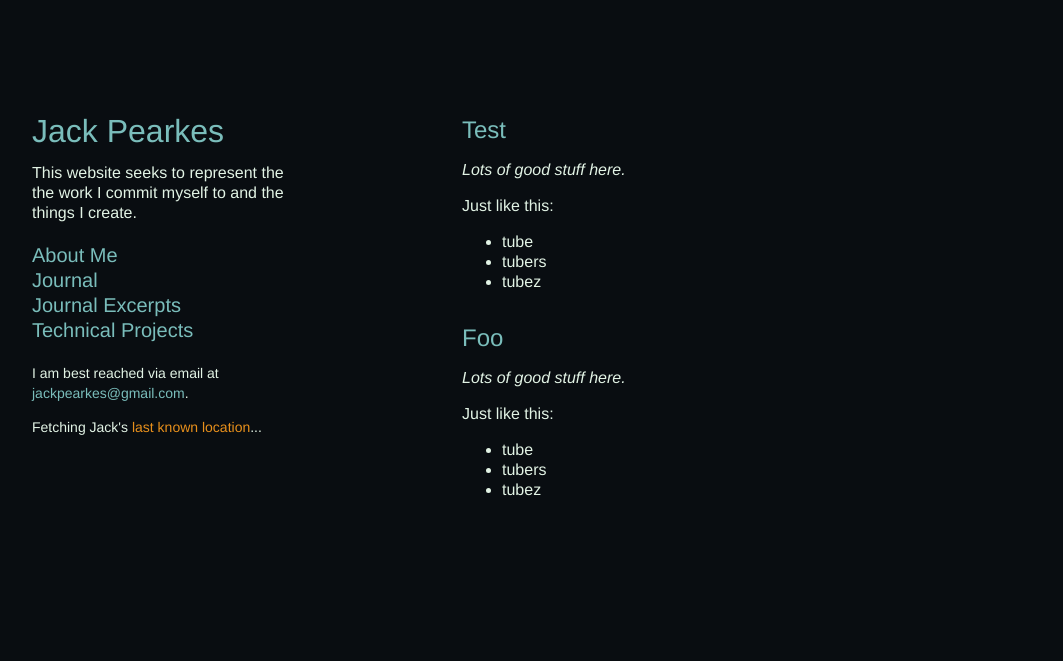
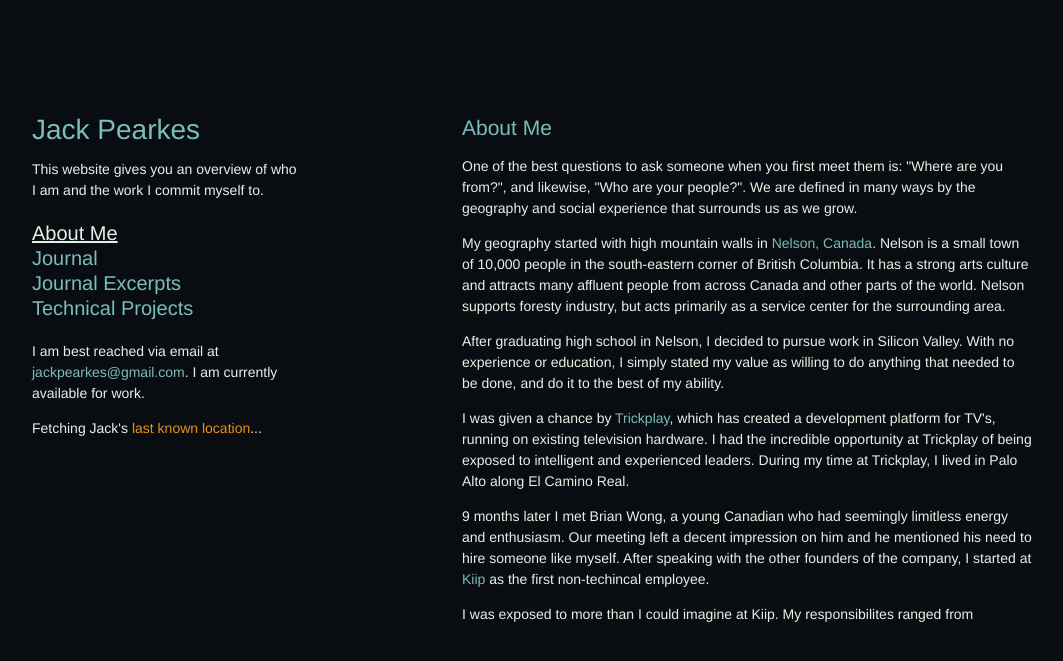
Before and after one commit to samsonpaul/jack.ly, a Flask app: page / in a window 1280 px wide. Shown: the top 661 px of the page, without its empty margins (123-1186 px from the left). Run offline with Flask 2, Linux system fonts and the light colour scheme; some libraries are stand-ins or nearby versions; some web fonts are replaced.

Commit message:
Update some content and start adding real stuff.

```diff
--- a/app.py
+++ b/app.py
@@ -7,7 +7,7 @@ import glob
 import markdown2
 from flask import Flask, render_template, abort
 
-DEFAULT_SECTION = 'technical-projects'
+DEFAULT_SECTION = 'about-me'
 
 # Main app and configuration
 app = Flask(__name__)
@@ -22,9 +22,7 @@ def list_sections():
     "Returns a list of sections from the filesystem."
     listed_sections = os.listdir('sections/')
     sections = [s for s in listed_sections if not s.startswith('.')]
-    print sections
     sections.sort()
-    print sections
     return sections
 
 
--- /dev/null
+++ b/sections/about-me/about-me.md
@@ -0,0 +1,30 @@
+One of the best questions to ask someone when you first meet them is:
+"Where are you from?", and likewise, "Who are your people?". We are
+defined in many ways by the geography and social experience that
+surrounds us as we grow.
+
+My geography started with high mountain walls in [Nelson, Canada](http://en.wikipedia.org/wiki/Nelson,_British_Columbia).
+Nelson is a small town of 10,000 people in the south-eastern corner of British
+Columbia. It has a strong arts culture and attracts many affluent people
+from across Canada and other parts of the world. Nelson supports foresty
+industry, but acts primarily as a service center for the surrounding area.
+
+After graduating high school in Nelson, I decided to pursue work
+in Silicon Valley. With no experience or education, I simply stated my
+value as willing to do anything that needed to be done, and do it to
+the best of my ability.
+
+I was given a chance by [Trickplay](http://www.trickplay.com/), which
+has created a development platform for TV's, running on existing
+television hardware. I had the incredible opportunity at Trickplay
+of being exposed to intelligent and experienced leaders. During my
+time at Trickplay, I lived in Palo Alto along El Camino Real.
+
+9 months later I met Brian Wong, a young Canadian who had seemingly
+limitless energy and enthusiasm. Our meeting left a decent impression
+on him and he mentioned his need to hire someone like myself. After
+speaking with the other founders of the company, I started at [Kiip](http://kiip.me)
+as the first non-techincal employee.
+
+I was exposed to more than I could imagine at Kiip. My responsibilites
+ranged from
--- a/sections/about-me/test.md
+++ /dev/null
@@ -1,4 +0,0 @@
-I like talking about myself, so I wrote some stuff about me.
-
-This is more stuff about me, including some [links](http://google.com)
-to places on the internet.
--- a/static/css/main.css
+++ b/static/css/main.css
@@ -1,9 +1,10 @@
 body {
     color: #e2f3e5;
     background-color: #090d11;
-    font-size: 16px;
+    font-size: 14px;
+    line-height: 21px;
     font-weight: 300;
-    font-family: 'Helvetica Neue', 'Helvetica';
+    font-family: 'Helvetica', 'Helvetica';
 }
 
 h1 {
--- a/static/js/app.js
+++ b/static/js/app.js
@@ -34,7 +34,7 @@ var locationChecker = {
                 updateLocation(json)
             }
         }
-$.getJSON('http://computer-location.herokuapp.com/current-location', getResponse)
+        $.getJSON('http://computer-location.herokuapp.com/current-location', getResponse)
     },
 
 
--- a/templates/includes/sidebar.html
+++ b/templates/includes/sidebar.html
@@ -1,11 +1,11 @@
-<div class="span3 offset1">
+<div class="span3 offset1 sidebar">
     <h1><a href="/">Jack Pearkes</a></h1>
-    <p>This website seeks to represent the the work I commit myself to and the things I create.</p>
+    <p>This website gives you an overview of who I am and the work I commit myself to.</p>
     <ul class="menu">
-        {% for section in sections %}
-        <li class="{% if section['filename'] == request.path.split('/')[1] %}active{% endif %}"><a href="{{ section['path'] }}">{{ section['name'] }}</a></li>
+        {% for s in sections %}
+        <li class="{% if s['filename'] == section['filename'] %}active{% endif %}"><a href="{{ s['path'] }}">{{ s['name'] }}</a></li>
         {% endfor %}
     </ul>
-    <p class="note">I am best reached via email at <a href="mailto:jackpearkes@gmail.com">jackpearkes@gmail.com</a>.
+    <p class="note">I am best reached via email at <a href="mailto:jackpearkes@gmail.com">jackpearkes@gmail.com</a>. I am currently available for work.</p>
     <p class="note" id="location">Fetching Jack's <span class="highlight">last known location</span>...</p>
 </div>
```
